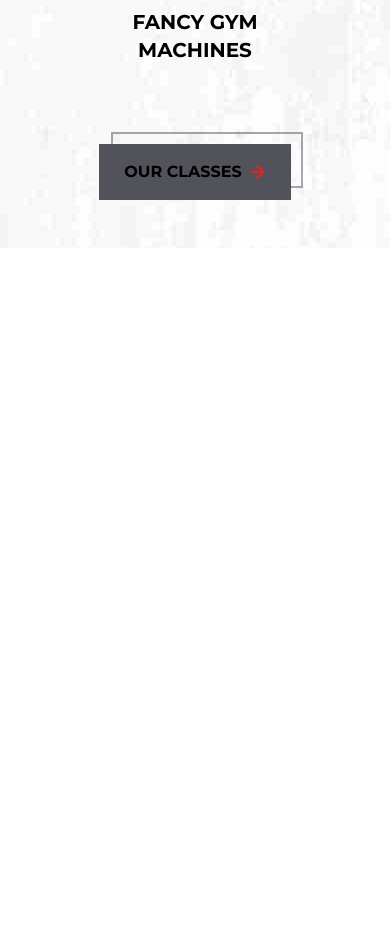
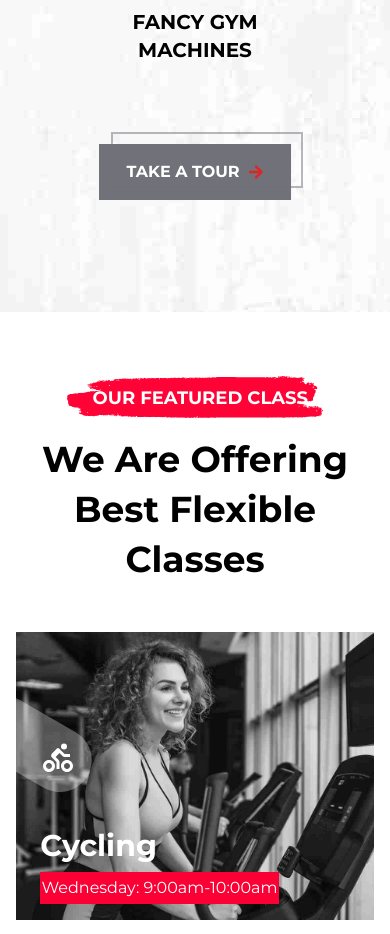
Before and after one commit to Pir4a/gym-website, a React (Vite) app: page / in a window 390 px wide. Shown: the part 2500-3434 px from the top of the page. Before the commit the page ends 2748 px from the top, so only its background shows below. Built offline with nearby package versions, Linux system fonts and the light colour scheme.

Commit message:
featured classes  mobile done

```diff
--- a/src/Components/About.tsx
+++ b/src/Components/About.tsx
@@ -2,10 +2,10 @@ import TitleRed from "../assets/who-we-are/title-bg.svg"
 import TrainersIcon from "../assets/who-we-are/weightlifter.png"
 import ModernIcon from "../assets/who-we-are/equpments.png"
 import LiftIcon from "../assets/who-we-are/gym.png"
-import GirlRunning from "../assets/who-we-are/girl-run.png"
+/*import GirlRunning from "../assets/who-we-are/girl-run.png"
 import GirlRedBg from "../assets/who-we-are/girl-redbg.svg"
 import GirlText from "../assets/who-we-are/girl-side-text.png"
-import GirlWind from "../assets/who-we-are/wind.png"
+import GirlWind from "../assets/who-we-are/wind.png"*/
 import ProgressionImg from "../assets/who-we-are/progresion.png"
 import WorkoutImg from "../assets/who-we-are/workout.png"
 import NutritionImg from "../assets/who-we-are/nutritions.png"
@@ -15,7 +15,7 @@ import { FaArrowRight } from "react-icons/fa"
 function About() {
   return (
     <>
-      <div className="w-full font-Montserrat  bg-[url('/src/assets/who-we-are/background.jpg')] ">
+      <div className="w-full font-Montserrat  bg-[url('/src/assets/who-we-are/background.jpg')] pb-16">
         <div className="grid grid-cols-1 grid-rows-3 place-items-center w-full gap-24">
           <div
             className="flex flex-col text-center items-center w-[90%] px-6 gap-4 py-8 rounded-tl-[40px] -mt-12  rounded-br-[40px] bg-white shadow-xl
@@ -88,9 +88,9 @@ function About() {
             </div>
             <div>
               <Link to="/classes">
-                <button className="w-48 h-14 bg-zinc-600 flex justify-center items-center gap-2 font-semibold mt-8 relative">
-                  OUR CLASSES <FaArrowRight className="text-red-600 size-4" />
-                  <span className="absolute border-2 opacity-50 border-zinc-600 w-full h-full translate-x-3 -translate-y-3 transition-all duration-300 hover:translate-x-0 hover:translate-y-0"></span>
+                <button className="w-48 h-14 bg-zinc-500 flex justify-center items-center gap-2 font-semibold mt-8 relative text-white">
+                  TAKE A TOUR <FaArrowRight className="text-red-600 size-4" />
+                  <span className="absolute border-2 opacity-50 border-zinc-500 w-full h-full translate-x-3 -translate-y-3 transition-all duration-300 hover:translate-x-0 hover:translate-y-0"></span>
                 </button>
               </Link>
             </div>
--- /dev/null
+++ b/src/Components/Featuredclasses.tsx
@@ -0,0 +1,125 @@
+import title from "../assets/hero/titlebg.svg"
+import cyclist from "../assets/Features/cycling.jpg"
+import karate from "../assets/Features/karate.jpg"
+import power from "../assets/Features/power.jpg"
+import meditate from "../assets/Features/meditation.jpg"
+import martialarts from "../assets/Features/mma.jpg"
+import crossfit from "../assets/Features/workout.jpg"
+import { BiCycling } from "react-icons/bi"
+import { TbKarate } from "react-icons/tb"
+import { FaDumbbell } from "react-icons/fa"
+import { GiBoxingGlove, GiJumpingRope, GiMeditation } from "react-icons/gi"
+
+function Featuredclasses() {
+  return (
+    <>
+      <div className="w-full flex flex-col items-center py-16 font-Montserrat">
+        <div className="flex flex-col items-center gap-4">
+          <span className="relative">
+            <img src={title} className="w-64" />
+            <p className="absolute top-[20%] left-[10%] text-white font-bold text-lg">
+              OUR FEATURED CLASS
+            </p>
+          </span>
+          <h3 className="text-4xl text-center px-8 font-bold leading-[50px]">
+            We Are Offering Best Flexible Classes
+          </h3>
+        </div>
+        <div className="grid grid-cols-1 grid-rows-6 w-full place-items-center py-12 gap-y-4">
+          <div className="w-11/12 relative h-72 py-4 overflow-hidden group ">
+            <img
+              src={cyclist}
+              className="object-cover object-center min-h-full hover:scale-[1.4] absolute top-0 right-0 left-0 bottom-0
+               grayscale-[1] hover:grayscale-[0] transition-all duration-500 ease-in-out"
+            />
+            <h3 className="text-white font-semibold text-3xl z-30 absolute left-6 bottom-14">
+              Cycling
+            </h3>
+            <p className="h-8 w-2/3 z-30 absolute left-6 bottom-4 bg-brightred flex items-center justify-center font-light text-white">
+              Wednesday: 9:00am-10:00am
+            </p>
+            <span className="rounded-full rotate-[30deg] h-16 w-32 absolute top-20 -left-12 bg-white opacity-30 group-hover:opacity-90 duration-500 ease-in-out"></span>
+            <BiCycling className="absolute top-[6.7rem] size-9 left-6 text-white group-hover:text-brightred transition-all duration-500 ease-in-out " />
+          </div>
+          <div className="w-11/12 relative h-72 py-4 overflow-hidden group ">
+            <img
+              src={karate}
+              className="object-cover object-center min-h-full hover:scale-[1.4] absolute top-0 right-0 left-0 bottom-0
+               grayscale-[1] hover:grayscale-[0] transition-all duration-500 ease-in-out"
+            />
+            <h3 className="text-white font-semibold text-3xl z-30 absolute left-6 bottom-14">
+              Karate
+            </h3>
+            <p className="h-8 w-2/3 z-30 absolute left-6 bottom-4 bg-brightred flex items-center justify-center font-light text-white">
+              Friday: 10:00am-11:00am
+            </p>
+            <span className="rounded-full rotate-[30deg] h-16 w-32 absolute top-20 -left-12 bg-white opacity-30 group-hover:opacity-90 duration-500 ease-in-out"></span>
+            <TbKarate className="absolute top-[6.7rem] size-9 left-6 text-white group-hover:text-brightred transition-all duration-500 ease-in-out " />
+          </div>
+          <div className="w-11/12 relative h-72 py-4 overflow-hidden group ">
+            <img
+              src={power}
+              className="object-cover object-center min-h-full hover:scale-[1.4] absolute top-0 right-0 left-0 bottom-0
+               grayscale-[1] hover:grayscale-[0] transition-all duration-500 ease-in-out"
+            />
+            <h3 className="text-white font-semibold text-3xl z-30 absolute left-6 bottom-14">
+              Power
+            </h3>
+            <p className="h-8 w-2/3 z-30 absolute left-6 bottom-4 bg-brightred flex items-center justify-center font-light text-white">
+              Saturday: 9:00am-10:00am
+            </p>
+            <span className="rounded-full rotate-[30deg] h-16 w-32 absolute top-20 -left-12 bg-white opacity-30 group-hover:opacity-90 duration-500 ease-in-out"></span>
+            <FaDumbbell className="absolute top-[6.7rem] size-9 left-6 text-white group-hover:text-brightred transition-all duration-500 ease-in-out " />
+          </div>
+          <div className="w-11/12 relative h-72 py-4 overflow-hidden group ">
+            <img
+              src={meditate}
+              className="object-cover object-center min-h-full hover:scale-[1.4] absolute top-0 right-0 left-0 bottom-0
+               grayscale-[1] hover:grayscale-[0] transition-all duration-500 ease-in-out"
+            />
+            <h3 className="text-white font-semibold text-3xl z-30 absolute left-6 bottom-14">
+              Meditation
+            </h3>
+            <p className="h-8 w-2/3 z-30 absolute left-6 bottom-4 bg-brightred flex items-center justify-center font-light text-white">
+              Sunday: 1:00pm-2:00pm
+            </p>
+            <span className="rounded-full rotate-[30deg] h-16 w-32 absolute top-20 -left-12 bg-white opacity-30 group-hover:opacity-90 duration-500 ease-in-out"></span>
+            <GiMeditation className="absolute top-[6.7rem] size-9 left-6 text-white group-hover:text-brightred transition-all duration-500 ease-in-out " />
+          </div>
+          <div className="w-11/12 relative h-72 py-4 overflow-hidden group ">
+            <img
+              src={martialarts}
+              className="object-cover object-center min-h-full hover:scale-[1.4] absolute top-0 right-0 left-0 bottom-0
+               grayscale-[1] hover:grayscale-[0] transition-all duration-500 ease-in-out"
+            />
+            <h3 className="text-white font-semibold text-3xl z-30 absolute left-6 bottom-14">
+              MMA
+            </h3>
+            <p className="h-8 w-2/3 z-30 absolute left-6 bottom-4 bg-brightred flex items-center justify-center font-light text-white">
+              Tuesday: 9:00am-11:00am
+            </p>
+            <span className="rounded-full rotate-[30deg] h-16 w-32 absolute top-20 -left-12 bg-white opacity-30 group-hover:opacity-90 duration-500 ease-in-out"></span>
+            <GiBoxingGlove className="absolute top-[6.7rem] size-9 left-6 text-white group-hover:text-brightred transition-all duration-500 ease-in-out " />
+          </div>
+          <div className="w-11/12 relative h-72 py-4 overflow-hidden group ">
+            <img
+              src={crossfit}
+              className="object-cover object-center min-h-full hover:scale-[1.4] absolute top-0 right-0 left-0 bottom-0
+               grayscale-[1] hover:grayscale-[0] transition-all duration-500 ease-in-out"
+            />
+            <h3 className="text-white font-semibold text-3xl z-30 absolute left-6 bottom-14">
+              Crossfit
+            </h3>
+            <p className="h-8 w-2/3 z-30 absolute left-6 bottom-4 bg-brightred flex items-center justify-center font-light text-white">
+              Monday: 4:00pm-5:00pm
+            </p>
+            <span className="rounded-full rotate-[30deg] h-16 w-32 absolute top-20 -left-12 bg-white opacity-30 group-hover:opacity-90 duration-500 ease-in-out"></span>
+            <GiJumpingRope className="absolute top-[6.7rem] size-9 left-6 text-white group-hover:text-brightred transition-all duration-500 ease-in-out " />
+          </div>
+        </div>
+      </div>
+    </>
+  )
+}
+
+export default Featuredclasses
--- a/src/Pages/Home.tsx
+++ b/src/Pages/Home.tsx
@@ -1,4 +1,6 @@
 import About from "../Components/About"
+import Featuredclasses from "../Components/Featuredclasses"
+
 import Hero from "../Components/Hero"
 
 function Home() {
@@ -6,6 +8,7 @@ function Home() {
     <>
       <Hero />
       <About />
+      <Featuredclasses />
     </>
   )
 }
--- a/tailwind.config.js
+++ b/tailwind.config.js
@@ -6,6 +6,9 @@ export default {
       fontFamily: {
         Montserrat: ["Montserrat"],
       },
+      colors: {
+        brightred: "#FA0035",
+      },
       plugins: [],
     },
   },
```
